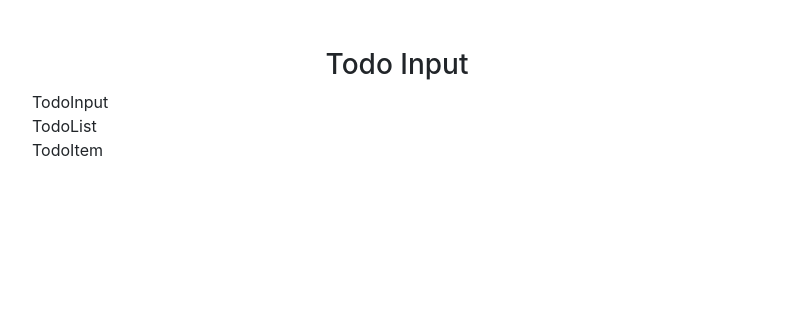
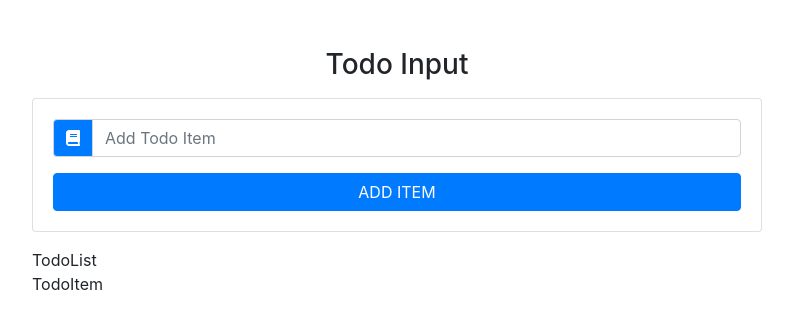
Before and after one commit to matthiashaefeli/react-todo, a React (Create React App) app: page / in a window 1280 px wide. Shown: the top 328 px of the page, without its empty margins (243-1036 px from the left). Built offline with nearby package versions, Linux system fonts and the light colour scheme.

Commit message:
add input form

```diff
--- a/src/components/TodoInput.js
+++ b/src/components/TodoInput.js
@@ -1,10 +1,32 @@
 import React, { Component } from 'react'
+import { FontAwesomeIcon } from '@fortawesome/react-fontawesome'
+import { faBook } from '@fortawesome/free-solid-svg-icons'
 
 class TodoInput extends Component {
   render() {
+    const { item, handleChange, handleSubmit, editItem } = this.props;
+
     return (
-      <div>
-        TodoInput
+      <div className="card card-body my-3">
+        <form onSubmit={handleSubmit}>
+          <div className="input-group">
+            <div className="input-group-prepend">
+              <div className="input-group-text bg-primary text-white">
+                <FontAwesomeIcon icon={faBook} />
+              </div>
+            </div>
+            <input
+              type="text"
+              className="form-control text-capitalize"
+              placeholder="add todo item"
+              value={item}
+              onChange={handleChange}
+            />
+          </div>
+          <button type="submit" className="btn btn-block btn-primary mt-3 text-uppercase">
+            add item
+          </button>
+        </form>
       </div>
     )
   }
```
